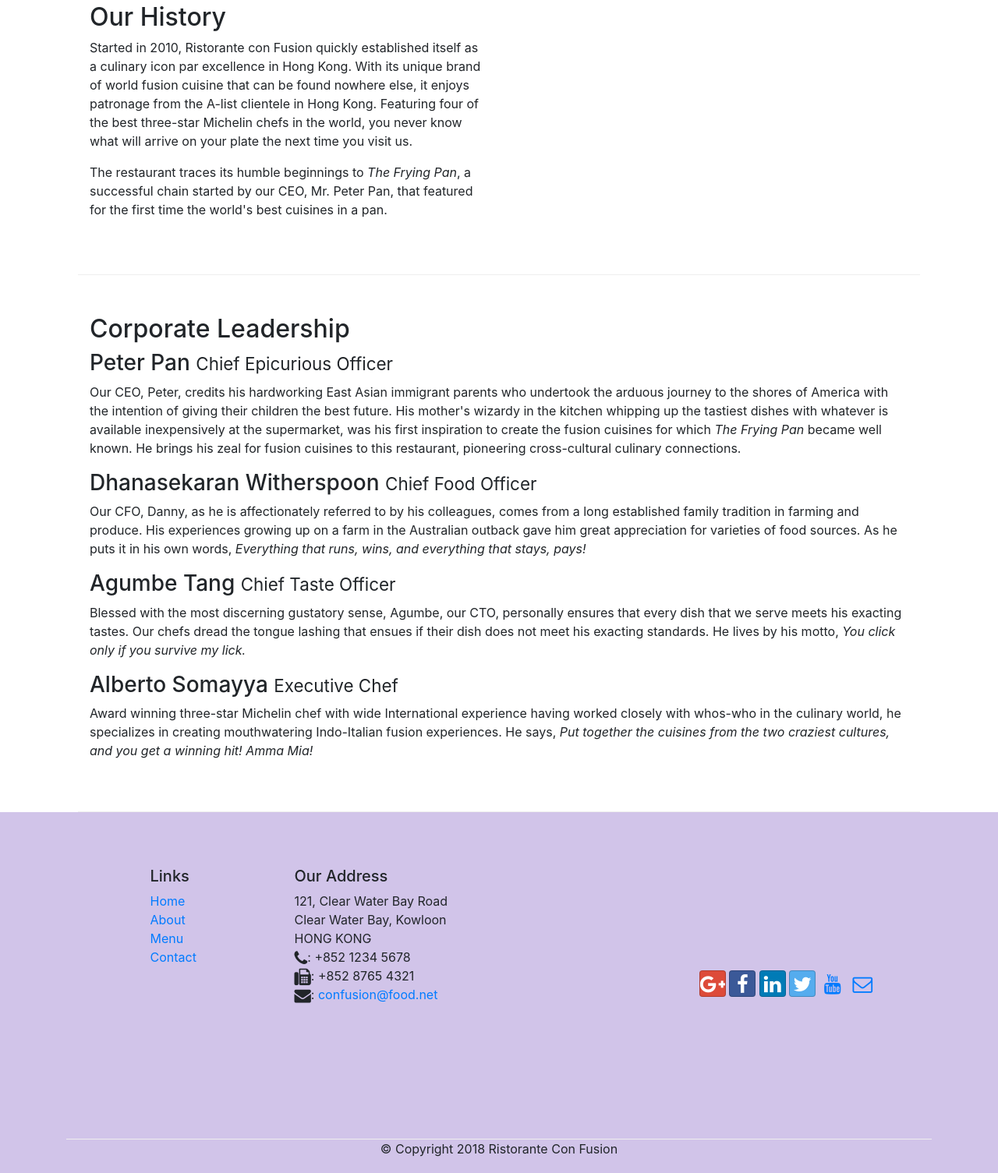
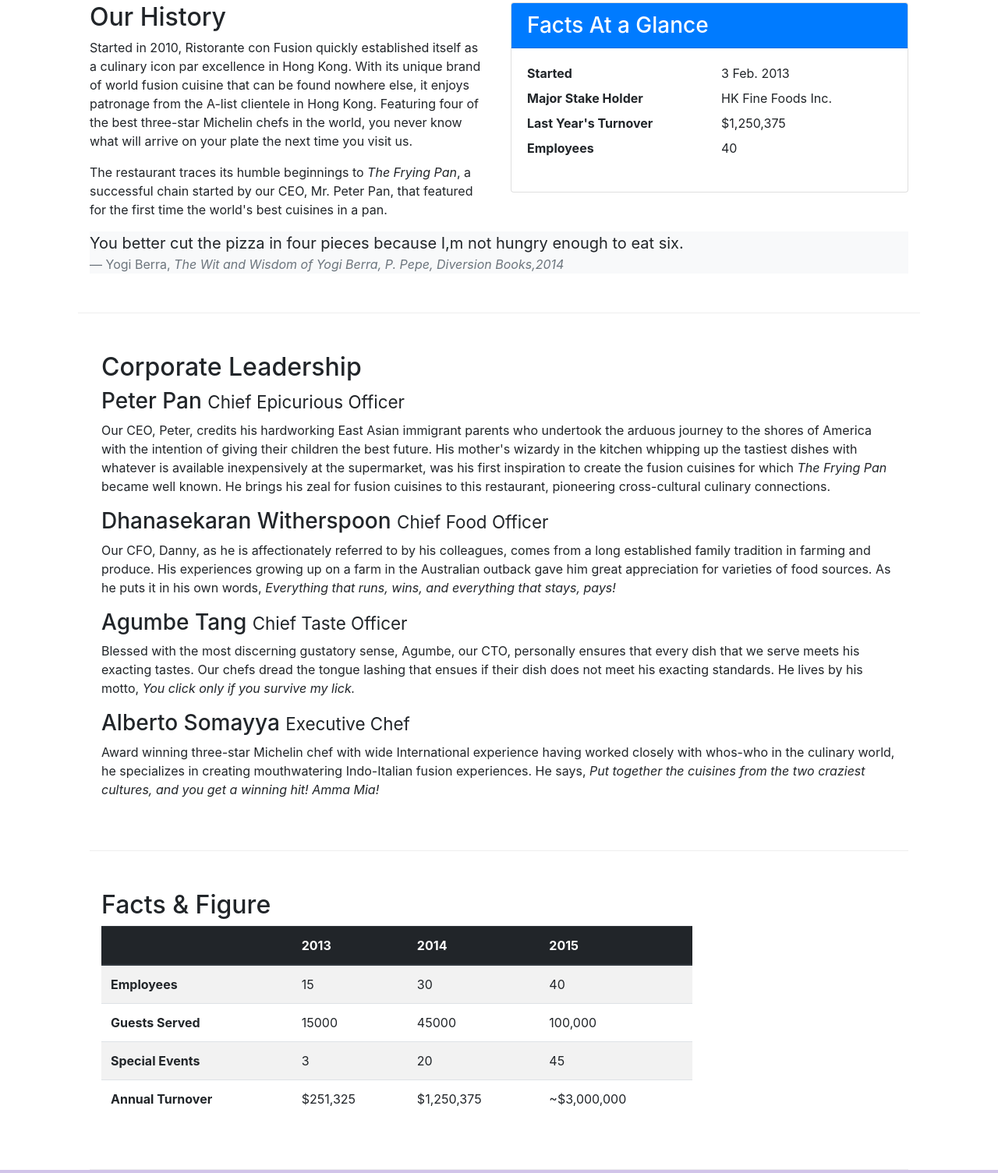
Before and after one commit to Hemal99/week2, a website: page aboutus.html in a window 1280 px wide. Shown: the part 512-2017 px from the top of the page at 78% size. Drawn offline with nearby package versions, Linux system fonts and the light colour scheme.

Commit message:
tables and card

```diff
--- a/aboutus.html
+++ b/aboutus.html
@@ -65,8 +65,38 @@
                     <p>Started in 2010, Ristorante con Fusion quickly established itself as a culinary icon par excellence in Hong Kong. With its unique brand of world fusion cuisine that can be found nowhere else, it enjoys patronage from the A-list clientele in Hong Kong.  Featuring four of the best three-star Michelin chefs in the world, you never know what will arrive on your plate the next time you visit us.</p>
                     <p>The restaurant traces its humble beginnings to <em>The Frying Pan</em>, a successful chain started by our CEO, Mr. Peter Pan, that featured for the first time the world's best cuisines in a pan.</p>
                 </div>
+
+             <div class="col-sm-6">
+                <div class="card">
+                    <h3 class="card-header bg-primary text-white">Facts At a Glance </h3>
+                    <div class="card-body">
+                        <dl class="row">
+                            <dt class="col-6">Started</dt>
+                            <dd class="col-6">3 Feb. 2013</dd>
+                            <dt class="col-6">Major Stake Holder</dt>
+                            <dd class="col-6">HK Fine Foods Inc.</dd>
+                            <dt class="col-6">Last Year's Turnover</dt>
+                            <dd class="col-6">$1,250,375</dd>
+                            <dt class="col-6">Employees</dt>
+                            <dd class="col-6">40</dd>
+                        </dl>
+                    </div>
+                </div>
             </div>
-            <div>
+            <div class="col-12">
+                <div class="card-card-body bg-light">
+                      <blackquate class="blockquote">
+                         <p class="mb-0"> You better cut the pizza in four pieces
+                                because I,m not hungry enough to eat six.
+                         </p>
+
+                         <footer class="blockquote-footer">Yogi Berra,
+                            <cite title="sour Title">The Wit and Wisdom of
+                               Yogi Berra, P. Pepe, Diversion Books,2014
+                            </cite>
+                         </footer>
+                    </blockquote>
+                </div>
             </div>
         </div>
 
@@ -95,8 +125,55 @@
                         <div class="d-none d-sm-block">
                             <p>Award winning three-star Michelin chef with wide International experience having worked closely with whos-who in the culinary world, he specializes in creating mouthwatering Indo-Italian fusion experiences. He says, <em>Put together the cuisines from the two craziest cultures, and you get a winning hit! Amma Mia!</em></p>
                         </div>
+                     </div>
+                </div>
+                     <div class="row row-content">
+                            <div class ="col-12 col-sm-9">
+                                <h2>Facts  &amp; Figure</h2>
+                                         <div class="table-responsive">
+                    <table class="table table-striped">
+                        <thead class="thead-dark">
+                            <tr>
+                                <th>&nbsp;</th>
+                                <th>2013</th>
+                                <th>2014</th>
+                                <th>2015</th>
+                            </tr>
+                        </thead>
+                        <tbody>
+                            <tr>
+                                <th>Employees</th>
+                                <td>15</td>
+                                <td>30</td>
+                                <td>40</td>
+                            </tr>
+                            <tr>
+                                <th>Guests Served</th>
+                                <td>15000</td>
+                                <td>45000</td>
+                                <td>100,000</td>
+                            </tr>
+                            <tr>
+                                <th>Special Events</th>
+                                <td>3</td>
+                                <td>20</td>
+                                <td>45</td>
+                            </tr>
+                            <tr>
+                                <th>Annual Turnover</th>
+                                <td>$251,325</td>
+                                <td>$1,250,375</td>
+                                <td>~$3,000,000</td>
+                            </tr>
+                        </tbody>
+                    </table>
+                </div>
+                            </div>
+                            <div class="col-12 col-sm-3">
+
+                            </div>
                         </div>
-                        </div>
+
                     </div>
                </div>
           </div>
```
Also changed, not shown: index.html (+0 -2 lines).
